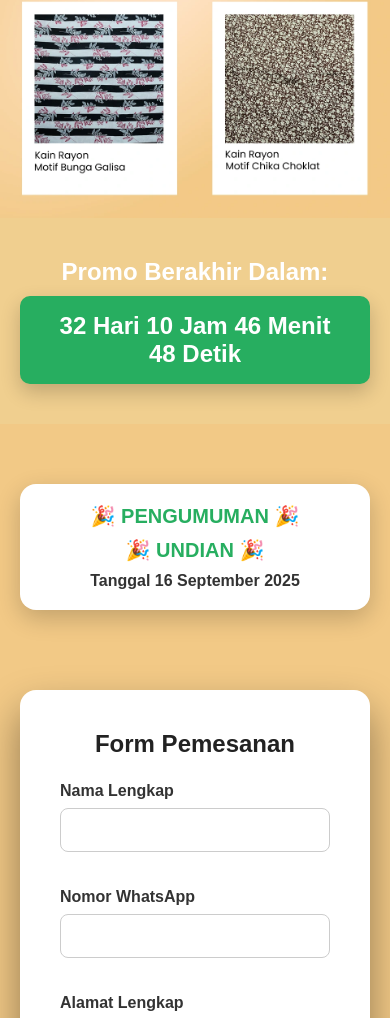
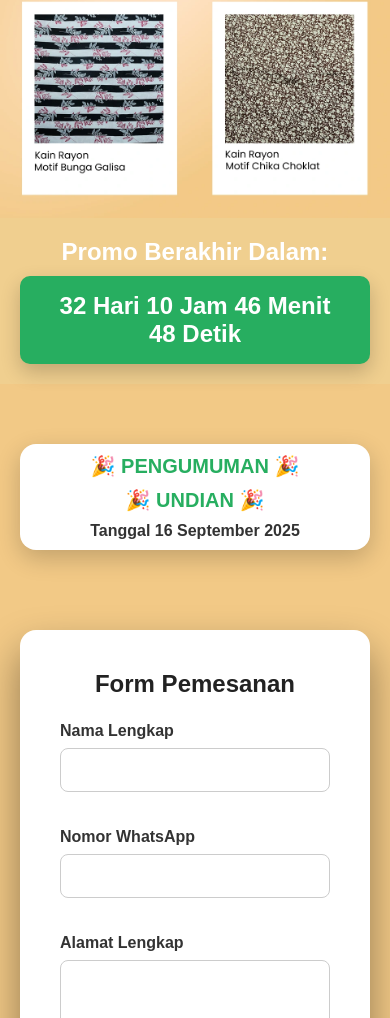
Before and after one commit to nasihulwan/LP_Promo, a plain HTML site: page index.html in a window 390 px wide. Shown: the part 4773-5791 px from the top of the page. Drawn offline with Linux system fonts and the light colour scheme; files whose address does not match are found by name.

Commit message:
Pesan update

```diff
--- a/style.css
+++ b/style.css
@@ -129,7 +129,7 @@ body, html {
 
 .announcement-box {
   background-color: #ffffff;
-  padding: 30px 40px;
+  padding: 20px 40px;
   border-radius: 16px;
   box-shadow: 0 8px 25px rgba(0,0,0,0.2);
   max-width: 600px;
@@ -150,7 +150,7 @@ body, html {
 /* ✅ Media query untuk layar HP */
 @media (max-width: 480px) {
   .announcement-box {
-    padding: 20px;
+    padding: 10px;
   }
 
   .announcement-box h2 {
@@ -277,7 +277,7 @@ form button:hover {
 
 .countdown-wrapper {
   text-align: center;
-  padding: 40px 20px;
+  padding: 20px 20px;
   background-color: #F0CF8F;
   color: #fff;
 }
```
